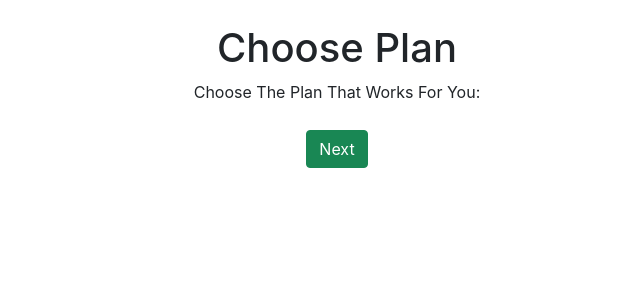
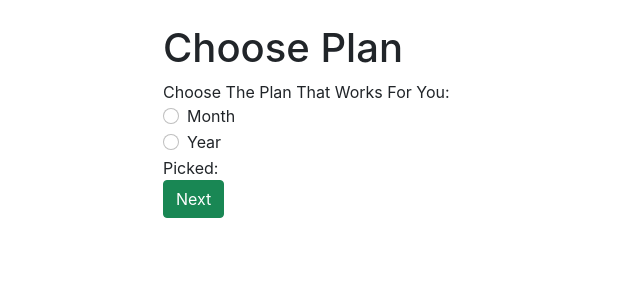
Before and after one commit to Catriel-Acevey/form-multistep-next, a Next.js app: page /get-started/choose-plan in a window 1280 px wide. Shown: the top 300 px of the page, without its empty margins (303-943 px from the left). Built offline with nearby package versions, Linux system fonts and the light colour scheme.

Commit message:
add form in choose-plan

```diff
--- a/pages/get-started/checkout.jsx
+++ b/pages/get-started/checkout.jsx
@@ -11,6 +11,7 @@ const stripePromise = loadStripe(
 function Checkout(props) {
   const router = useRouter();
   const { formFields } = useForm();
+  console.log(formFields);
   return (
     <>
       <Elements stripe={stripePromise}>
--- a/pages/get-started/choose-plan.jsx
+++ b/pages/get-started/choose-plan.jsx
@@ -7,10 +7,10 @@ function ChoosePlan() {
   const { setFormFields } = useForm();
   return (
     <>
-      <div className="container p-4 text-center">
-        <h1>Choose Plan</h1>
+      <div className="container p-4">
         <div className="row">
-          <div className="col-md-4 offset-md-4">
+          <div className="col-md-4 offset-md-4 ">
+            <h1>Choose Plan</h1>
             <Formik
               initialValues={{
                 picked: "",
@@ -25,11 +25,31 @@ function ChoosePlan() {
                   <div id="my-radio-group">
                     Choose The Plan That Works For You:
                   </div>
-                  <div
-                    role="group"
-                    aria-labelledby="my-radio-group"
-                    className="form-check"
-                  >
+                  <div role="group" aria-labelledby="my-radio-group">
+                    <div className="form-check">
+                      <Field
+                        className="form-check-input"
+                        type="radio"
+                        name="picked"
+                        value="month"
+                      />
+                      <label className="form-check-label" htmlFor="picked">
+                        Month
+                      </label>
+                    </div>
+                    <div className="form-check">
+                      <Field
+                        className="form-check-input"
+                        type="radio"
+                        name="picked"
+                        value="year"
+                      />
+
+                      <label className="form-check-label" htmlFor="picked">
+                        Year
+                      </label>
+                    </div>
+
                     {/* <label className="">
                       <Field type="radio" name="picked" value="month" />
                       Month
@@ -38,7 +58,7 @@ function ChoosePlan() {
                       <Field type="radio" name="picked" value="year" />
                       Year
                     </label> */}
-                    {/* <div>Picked: {values.picked}</div> */}
+                    <div>Picked: {values.picked}</div>
                   </div>
 
                   <button className="btn btn-success" type="submit">
```
